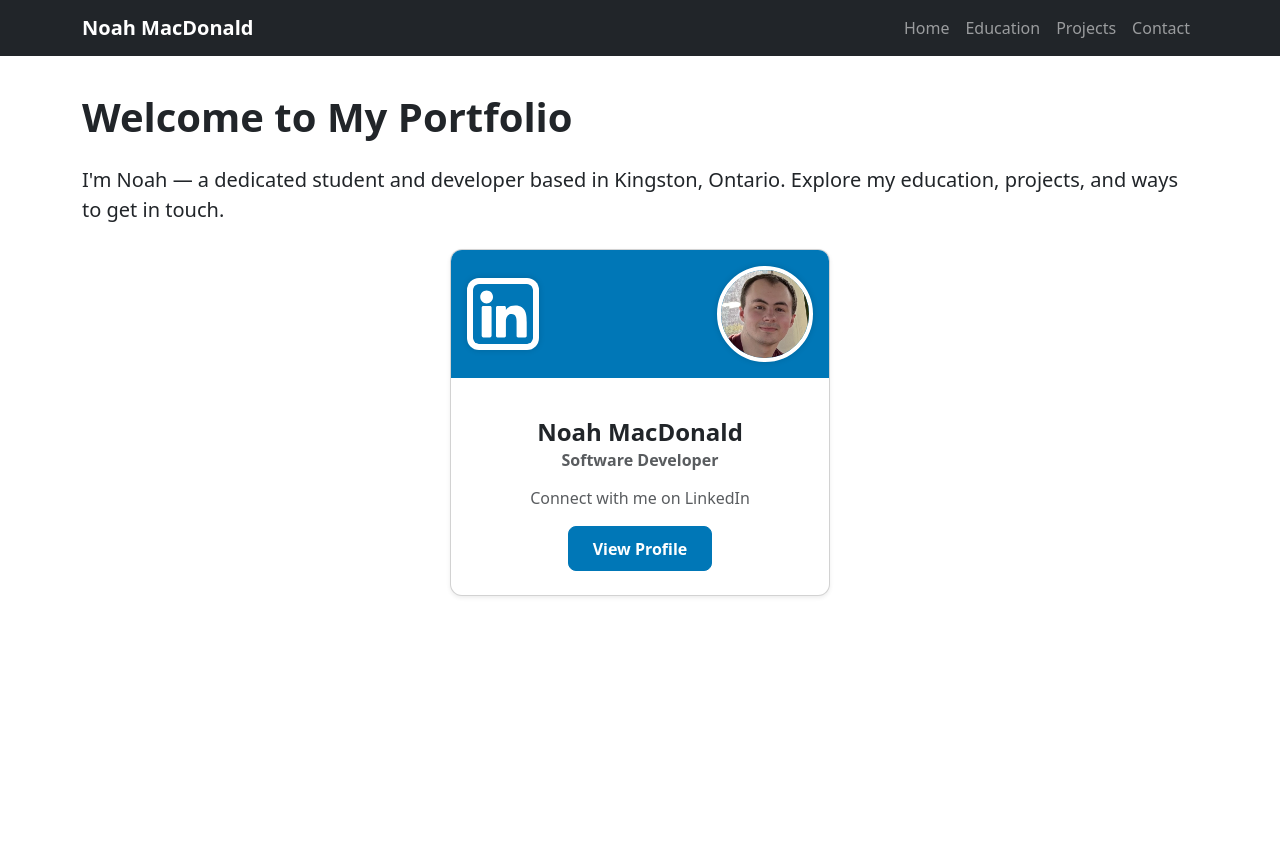
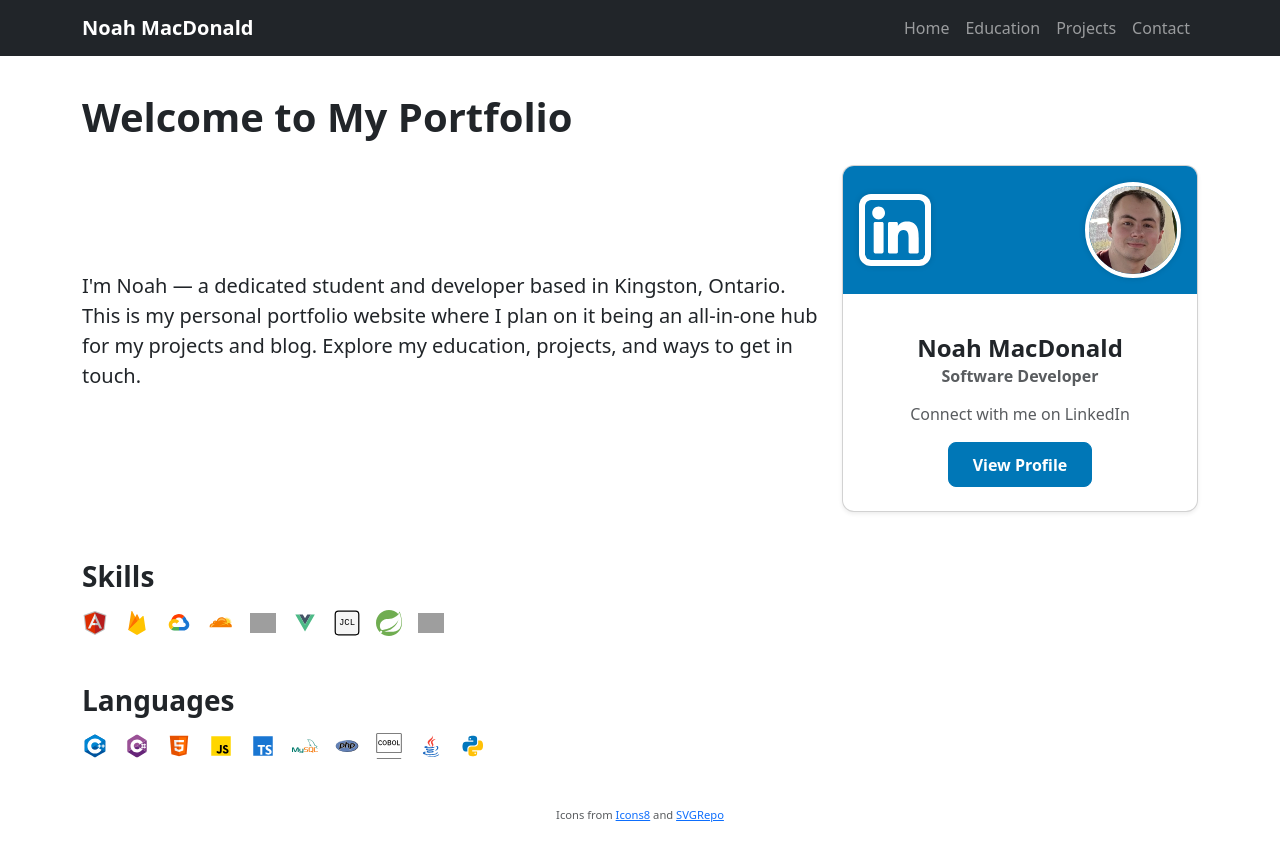
Before and after one commit to NoahAdamMacDonald/noah-macdonald, an Angular app: page / in a window 1280 px wide. Shown: the top 860 px of the page. Before the commit the page ends 800 px from the top, so only its background shows below. Built offline with nearby package versions, Linux system fonts and the light colour scheme; grey boxes are pictures that could not be loaded.

Commit message:
Updated Home Page

```diff
--- /dev/null
+++ b/src/app/data/home.json
@@ -0,0 +1,25 @@
+{
+  "skills": [
+    "Angular",
+    "Firebase",
+    "Google Cloud",
+    "CloudFlare",
+    "Hapi",
+    "Vue",
+    "JCL",
+    "Spring",
+    "Thymeleaf"
+  ],
+  "languages": [
+    "Cpp",
+    "CSharp",
+    "HTML",
+    "Javascript",
+    "Typescript",
+    "MySQL",
+    "PHP",
+    "COBOL",
+    "Java",
+    "Python"
+  ]
+}
--- a/src/app/pages/home/home.component.html
+++ b/src/app/pages/home/home.component.html
@@ -1,11 +1,45 @@
 <div class="container my-5">
   <h1 class="fw-bold mb-4">Welcome to My Portfolio</h1>
 
-  <p class="lead mb-4">
-    I'm Noah — a dedicated student and developer based in Kingston, Ontario.
-    Explore my education, projects, and ways to get in touch.
-  </p>
+  <!--Main Section-->
+  <div class="row align-items-center mb-5">
+    <div class="col-md-8">
+      <p class="lead">
+        I'm Noah — a dedicated student and developer based in Kingston, Ontario.
+      This is my personal portfolio website where I plan on it being an all‑in‑one hub for my projects and blog.
+      Explore my education, projects, and ways to get in touch.
+      </p>
+    </div>
 
+    <div class="col-md-4 mb-3 mb-md-0">
+      <app-linkedin-badge></app-linkedin-badge>
+    </div>
+  </div>
 
-  <app-linkedin-badge></app-linkedin-badge>
+  <!--Icons Section-->
+  <div class="mb-5">
+    <h3 class="fw-bold mb-3">Skills</h3>
+
+    <div class="d-flex flex-wrap gap-3">
+      <img *ngFor="let skill of skills"
+        [src]="skill.icon"
+        [alt]="skill.name"
+        [title]="skill.name"
+        class="skill-icon">
+    </div>
+  </div>
+
+  <div class="mb-5">
+    <h3 class="fw-bold mb-3">Languages</h3>
+
+    <div class="d-flex flex-wrap gap-3">
+      <img *ngFor="let lang of languages"
+        [src]="lang.icon"
+        [alt]="lang.name"
+        [title]="lang.name"
+        class="skill-icon">
+    </div>
+  </div>
+
+  <app-icon-attribution [sources]="getSources()"></app-icon-attribution>
 </div>
--- a/src/app/pages/home/home.component.ts
+++ b/src/app/pages/home/home.component.ts
@@ -1,13 +1,26 @@
-import { Component } from '@angular/core';
+import { Component, inject } from '@angular/core';
+import { CommonModule } from '@angular/common';
+
 import { LinkedinBadgeComponent } from "../../components/linkedin-badge/linkedin-badge.component";
+import { IconAttributionComponent } from '../../components/icon-attribution/icon-attribution.component';
+import { IconService } from '../../services/icon.service';
+
+import homeData from "../../data/home.json";
 
 @Component({
   selector: 'app-home',
   standalone: true,
-  imports: [LinkedinBadgeComponent],
+  imports: [LinkedinBadgeComponent, IconAttributionComponent, CommonModule],
   templateUrl: './home.component.html',
   styleUrl: './home.component.css',
 })
 export class HomeComponent {
+  iconService = inject(IconService);
 
+  skills = this.iconService.mapIcons(homeData.skills, 'skills');
+  languages = this.iconService.mapIcons(homeData.languages, 'languages');
+
+  getSources() {
+    return this.iconService.getSourcesFromIcons(this.skills, this.languages, this.iconService.Sources);
+  }
 }
```
